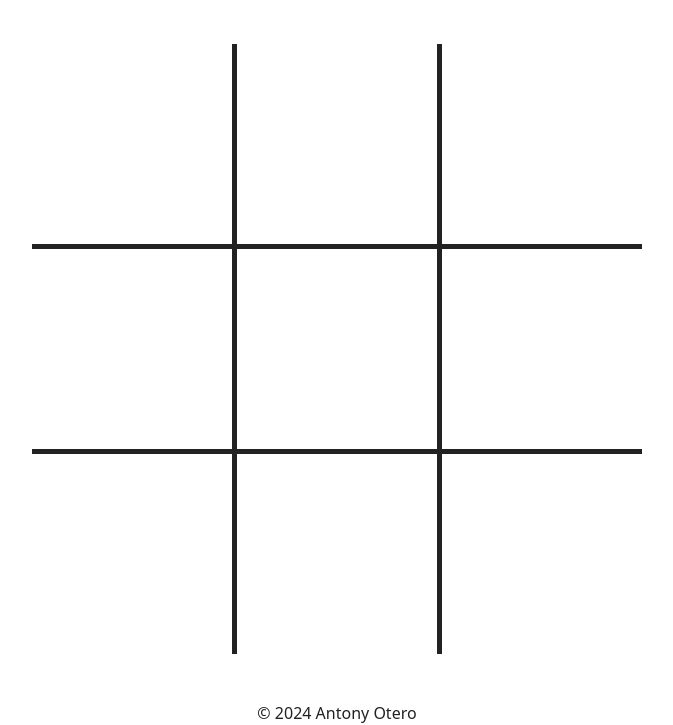
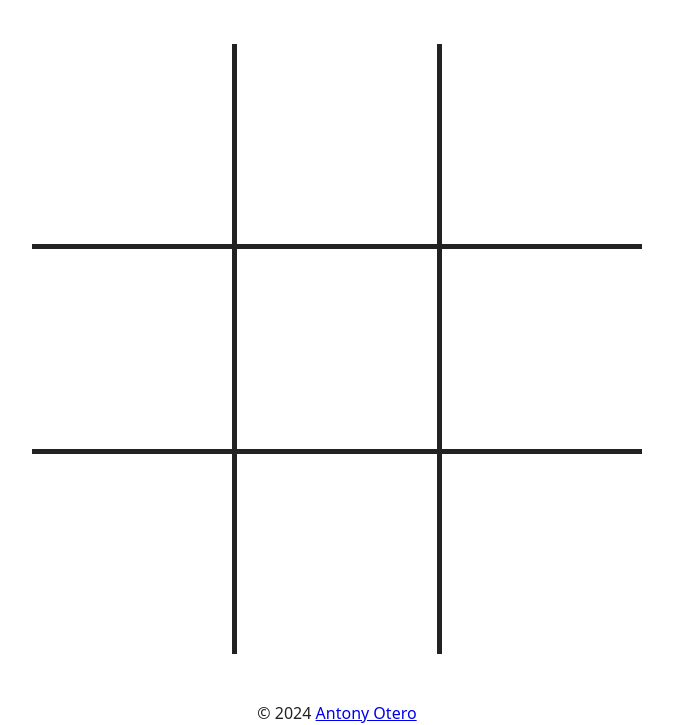
Before and after one commit to AntonyOtero/x-o, a plain HTML site: page index.html in a window 1280 px wide. Shown: the part 75-800 px from the top of the page, without its empty margins (303-976 px from the left). Drawn offline with Linux system fonts and the light colour scheme.

Commit message:
Add link to project in footer

```diff
--- a/index.html
+++ b/index.html
@@ -14,7 +14,7 @@
         <!-- Gameboard -->
     </main>
     <footer>
-        <p>&copy; 2024 Antony Otero</p>
+        <p>&copy; 2024 <a href="https://github.com/AntonyOtero/x-o" target="_blank" noreferrer>Antony Otero</a></p>
     </footer>
 
     <script src="./scripts/main.js" defer></script>
```
